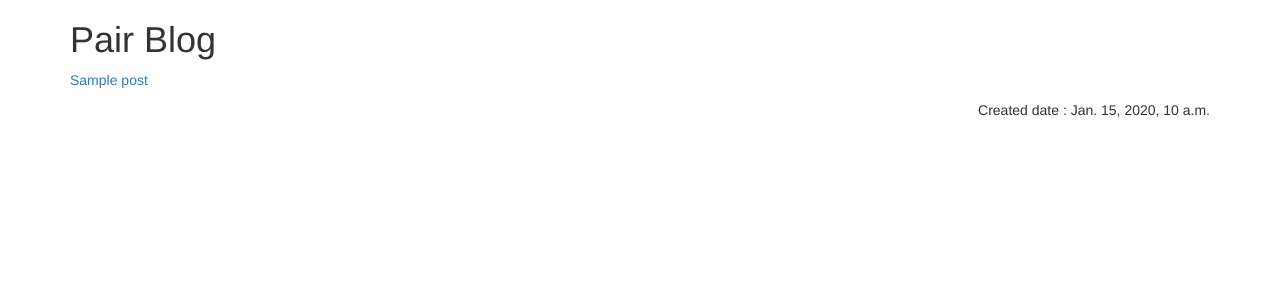
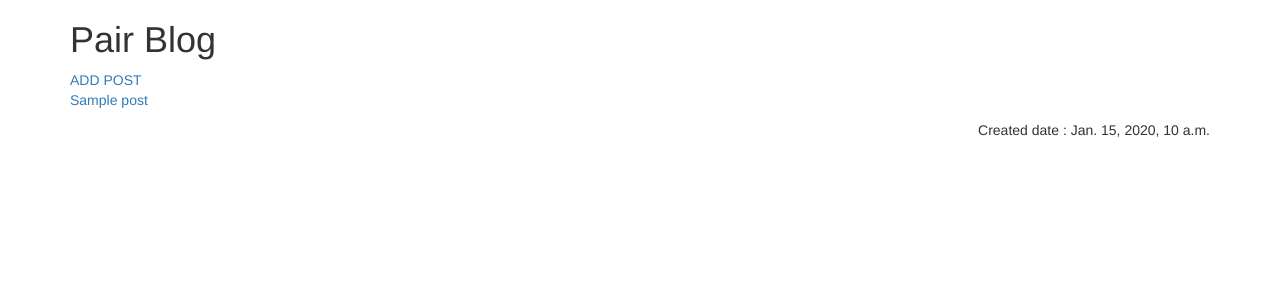
Before and after one commit to JeongEuiJin/FC_pair, a Django app: page / in a window 1280 px wide. Shown: the top 300 px of the page. Run offline with Django 3.2, Linux system fonts and the light colour scheme; tables that the repository leaves empty hold one stand-in row (values such as "Sample post"); some libraries are stand-ins or nearby versions.

Commit message:
form , add 기능 추가

```diff
--- a/blog/views.py
+++ b/blog/views.py
@@ -1,9 +1,11 @@
 from django.contrib.auth import get_user_model
-from django.shortcuts import render
+from django.shortcuts import render, redirect
 
+from blog.forms import PostCreateForm
 from blog.models import Post
 
 User = get_user_model()
+
 
 def post_list(request):
     posts = Post.objects.order_by('-created_date')
@@ -13,10 +15,40 @@ def post_list(request):
     }
     return render(request, 'blog/post_list.html', context)
 
+
 def post_detail(request, pk):
-
     context = {
         'posts': Post.objects.get(pk=pk),
 
     }
     return render(request, 'blog/post_detail.html', context)
+
+
+def post_add(request):
+    form = PostCreateForm()
+    #form 태그 전달받을때 기본적으로 GET으로 받는게 맞나요?
+    #
+    if request.method == 'GET':
+        print("Get run...")
+        context = {
+            'form': form
+        }
+        return render(request, 'blog/post_add.html', context)
+    elif request.method == 'POST':
+        print("POST run...")
+        form = PostCreateForm(request.POST)
+        if form.is_valid():
+            title = form.cleaned_data['title']
+            text = form.cleaned_data['text']
+            user = User.objects.first()
+            post = Post.objects.create(
+                title=title,
+                text=text,
+                author=user
+            )
+            return redirect('post_detail', pk=post.pk)
+        else:
+            context = {
+                'form': form
+            }
+            return render(request, 'post_add.html', context)
--- a/mysite/urls.py
+++ b/mysite/urls.py
@@ -21,5 +21,6 @@ from blog import views
 urlpatterns = [
     url(r'^admin/', admin.site.urls),
     url(r'^$', views.post_list, name='post_list'),
-    url(r'^post/(?P<pk>\d+)/$',views.post_detail, name='post_detail')
+    url(r'^post/(?P<pk>\d+)/$', views.post_detail, name='post_detail'),
+    url(r'^post/add/$', views.post_add, name='post_add')
 ]
--- a/templates/blog/base.html
+++ b/templates/blog/base.html
@@ -13,6 +13,7 @@
 
 <body>
     <div class="container">
+
         <div>
             <h1> Pair Blog </h1>
         </div>
--- a/templates/blog/post_list.html
+++ b/templates/blog/post_list.html
@@ -2,15 +2,12 @@
 <!--base html을 불러옴-->
 
 {% block content%}
-
+    <a href="{% url 'post_add'%}">ADD POST</a>
     {% for post in posts %}
     <div>
         <p><a href="{% url 'post_detail' pk=post.id %}">{{post.title}} </a></p>
-
         <p class="text-right">Created date : {{post.created_date}}</p>
-
     </div>
-
     {% endfor %}
 
 {% endblock%}
```
Also changed, not shown: blog/forms.py (added, +24 -0 lines), templates/blog/post_add.html (added, +11 -0 lines).
